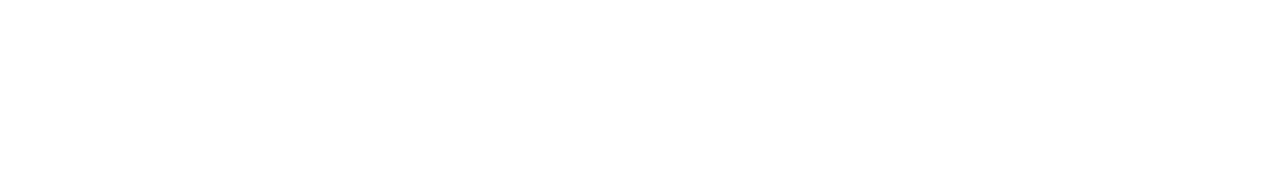
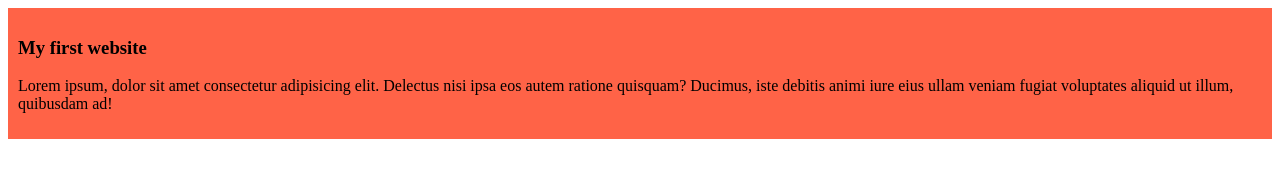
Before and after one commit to assadujjaman112/my-first-github-repo, a plain HTML site: page index.html in a window 1280 px wide. Drawn offline with Linux system fonts and the light colour scheme.

Commit message:
added my first website

```diff
--- a/index.html
+++ b/index.html
@@ -3,9 +3,14 @@
 <head>
     <meta charset="UTF-8">
     <meta name="viewport" content="width=device-width, initial-scale=1.0">
-    <title>My first ever github reop</title>
+    <title>My first simple website</title>
+    <link rel="stylesheet" href="style/blog.css">
 </head>
 <body>
+    <div>
+        <h3>My first website</h3>
+        <p>Lorem ipsum, dolor sit amet consectetur adipisicing elit. Delectus nisi ipsa eos autem ratione quisquam? Ducimus, iste debitis animi iure eius ullam veniam fugiat voluptates aliquid ut illum, quibusdam ad!</p>
+    </div>
 
 </body>
 </html>
--- /dev/null
+++ b/style/blog.css
@@ -0,0 +1,4 @@
+div{
+    background-color: tomato;
+    padding: 10px;
+}
```
